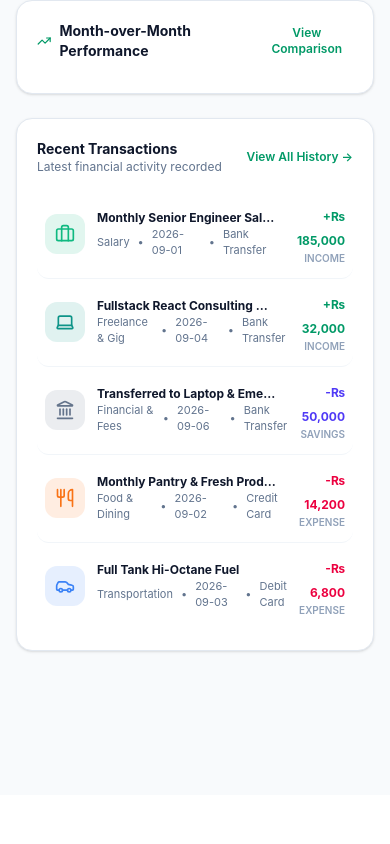
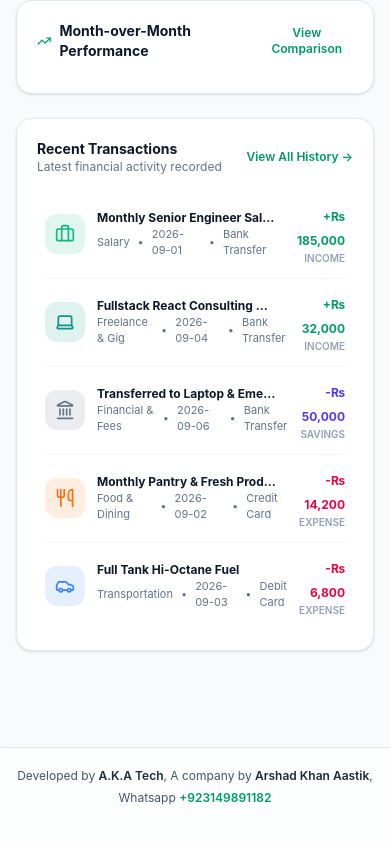
Before and after one commit to arshadldbr/Smart-Expense, a React (Vite) app: page / in a window 390 px wide. Shown: the part 2436-3280 px from the top of the page. Before the commit the page ends 3231 px from the top, so only its background shows below. Built offline with nearby package versions, Linux system fonts and the light colour scheme.

Commit message:
feat: add application footer and branding
Update layout to include a dedicated footer with developer information and add contact details to the navigation menu.

```diff
--- a/src/App.tsx
+++ b/src/App.tsx
@@ -417,7 +417,7 @@
   };
 
   return (
-    <div className="min-h-screen bg-slate-50 dark:bg-slate-950 text-slate-900 dark:text-slate-100 transition-colors duration-200">
+    <div className="min-h-screen flex flex-col bg-slate-50 dark:bg-slate-950 text-slate-900 dark:text-slate-100 transition-colors duration-200">
       {/* Navigation Header */}
       <Navigation
         activeTab={activeTab}
@@ -434,7 +434,7 @@
       />
 
       {/* Main Content Viewport */}
-      <main className="max-w-7xl mx-auto px-4 sm:px-6 lg:px-8 pt-6 pb-24 sm:pb-10">
+      <main className="flex-1 w-full max-w-7xl mx-auto px-4 sm:px-6 lg:px-8 pt-6 pb-12 sm:pb-10">
         {activeTab === 'dashboard' && (
           <DashboardView
             summary={monthlySummary}
@@ -558,6 +558,29 @@
         )}
       </main>
 
+      {/* Application Footer */}
+      <footer
+        id="app-branding-footer"
+        className="border-t border-slate-200 dark:border-slate-800/80 bg-white/70 dark:bg-slate-900/70 backdrop-blur-xs mt-auto py-5 px-4 sm:px-6 lg:px-8 pb-24 sm:pb-6 transition-colors"
+      >
+        <div className="max-w-7xl mx-auto flex flex-col sm:flex-row items-center justify-center gap-1.5 text-center text-xs text-slate-600 dark:text-slate-400">
+          <span>
+            Developed by <span className="font-semibold text-slate-800 dark:text-slate-200">A.K.A Tech</span>, A company by <span className="font-semibold text-slate-800 dark:text-slate-200">Arshad Khan Aastik</span>,
+          </span>
+          <span>
+            Whatsapp{' '}
+            <a
+              href="https://wa.me/923149891182"
+              target="_blank"
+              rel="noopener noreferrer"
+              className="font-semibold text-emerald-600 dark:text-emerald-400 hover:text-emerald-700 dark:hover:text-emerald-300 hover:underline transition-colors"
+            >
+              +923149891182
+            </a>
+          </span>
+        </div>
+      </footer>
+
       {/* Add / Edit Transaction Modal */}
       <AddTransactionModal
         isOpen={isAddTxModalOpen}
--- a/src/components/Navigation.tsx
+++ b/src/components/Navigation.tsx
@@ -340,8 +340,20 @@
               </div>
             </div>
 
-            <div className="pt-4 border-t border-slate-100 dark:border-slate-800 text-xs text-slate-500 text-center">
-              Smart Expense Tracker v1.0
+            <div className="pt-4 border-t border-slate-100 dark:border-slate-800 text-[11px] text-slate-500 text-center leading-relaxed">
+              Developed by <span className="font-semibold text-slate-700 dark:text-slate-300">A.K.A Tech</span>
+              <br />
+              A company by <span className="font-semibold text-slate-700 dark:text-slate-300">Arshad Khan Aastik</span>
+              <br />
+              Whatsapp:{' '}
+              <a
+                href="https://wa.me/923149891182"
+                target="_blank"
+                rel="noopener noreferrer"
+                className="text-emerald-600 dark:text-emerald-400 font-medium hover:underline"
+              >
+                +923149891182
+              </a>
             </div>
           </div>
         </div>
```
